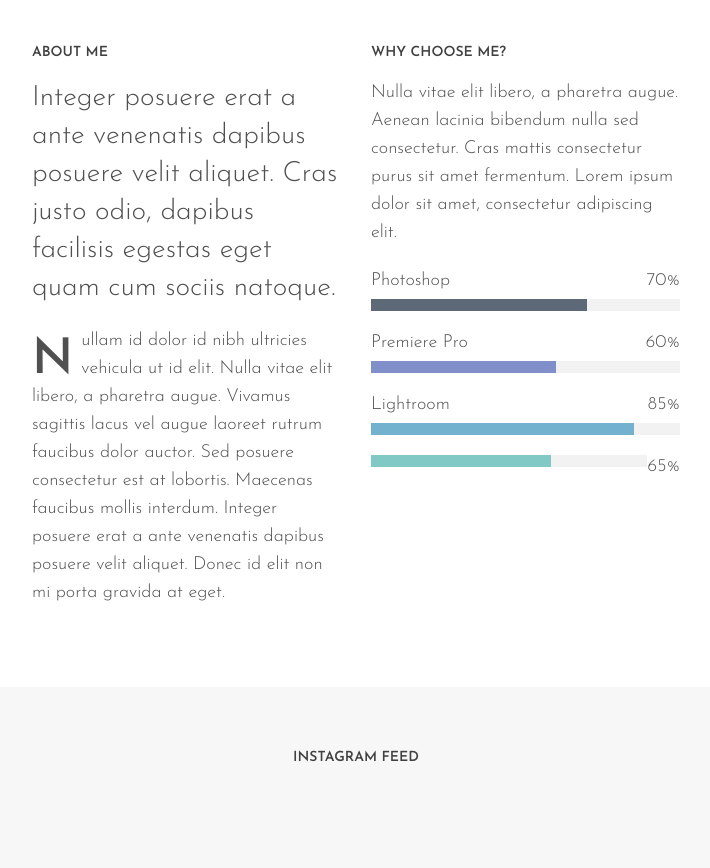
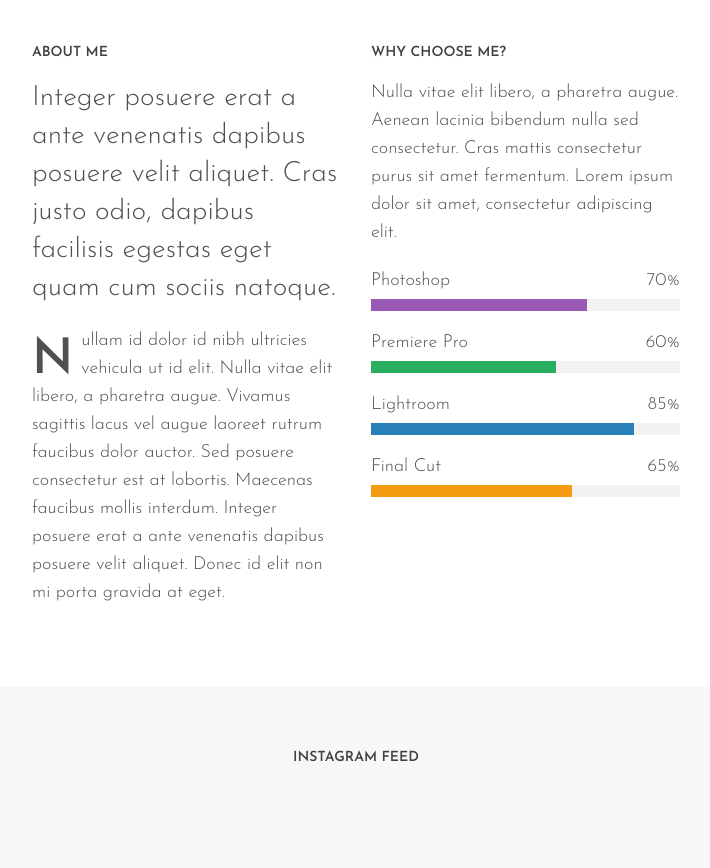
Before and after one commit to twistlemonade/twistlemonade.github.io, a plain HTML site: page index.html in a window 1280 px wide. Shown: the part 3340-4208 px from the top of the page, without its empty margins (540-1250 px from the left). Drawn offline with Linux system fonts and the light colour scheme; files whose address does not match are found by name; a web font is replaced by a local one.

Commit message:
no message

```diff
--- a/index.html
+++ b/index.html
@@ -309,7 +309,7 @@
                 </div>
               </li>
               <li>
-                <p> <span>65%</span></p>
+                <p>Final Cut <span>65%</span></p>
                 <div class="progress plain green">
                   <div class="bar" data-width="65"></div>
                 </div>
--- a/style.css
+++ b/style.css
@@ -1019,7 +1019,7 @@ h4.panel-title {
     line-height: 1;
 }
 .progress.plain.green .bar {
-    background: #80c9c5 !important
+    background: #f39c12 !important
 }
 .progress.plain.forest .bar {
     background: #80c9a1 !important
@@ -1034,10 +1034,10 @@ h4.panel-title {
     background: #d77d8a !important
 }
 .progress.plain.blue .bar {
-    background: #73b2cf !important
+    background: #2980b9 !important
 }
 .progress.plain.purple .bar {
-    background: #808ec9 !important
+    background: #27ae60 !important
 }
 .progress.plain.pink .bar {
     background: #c989a9 !important
@@ -1046,7 +1046,7 @@ h4.panel-title {
     background: #e79965 !important
 }
 .progress.plain.navy .bar {
-    background: #5d6977 !important
+    background: #9b59b6 !important
 }
 .progress.plain.red .bar {
     background: #e96161 !important
```
